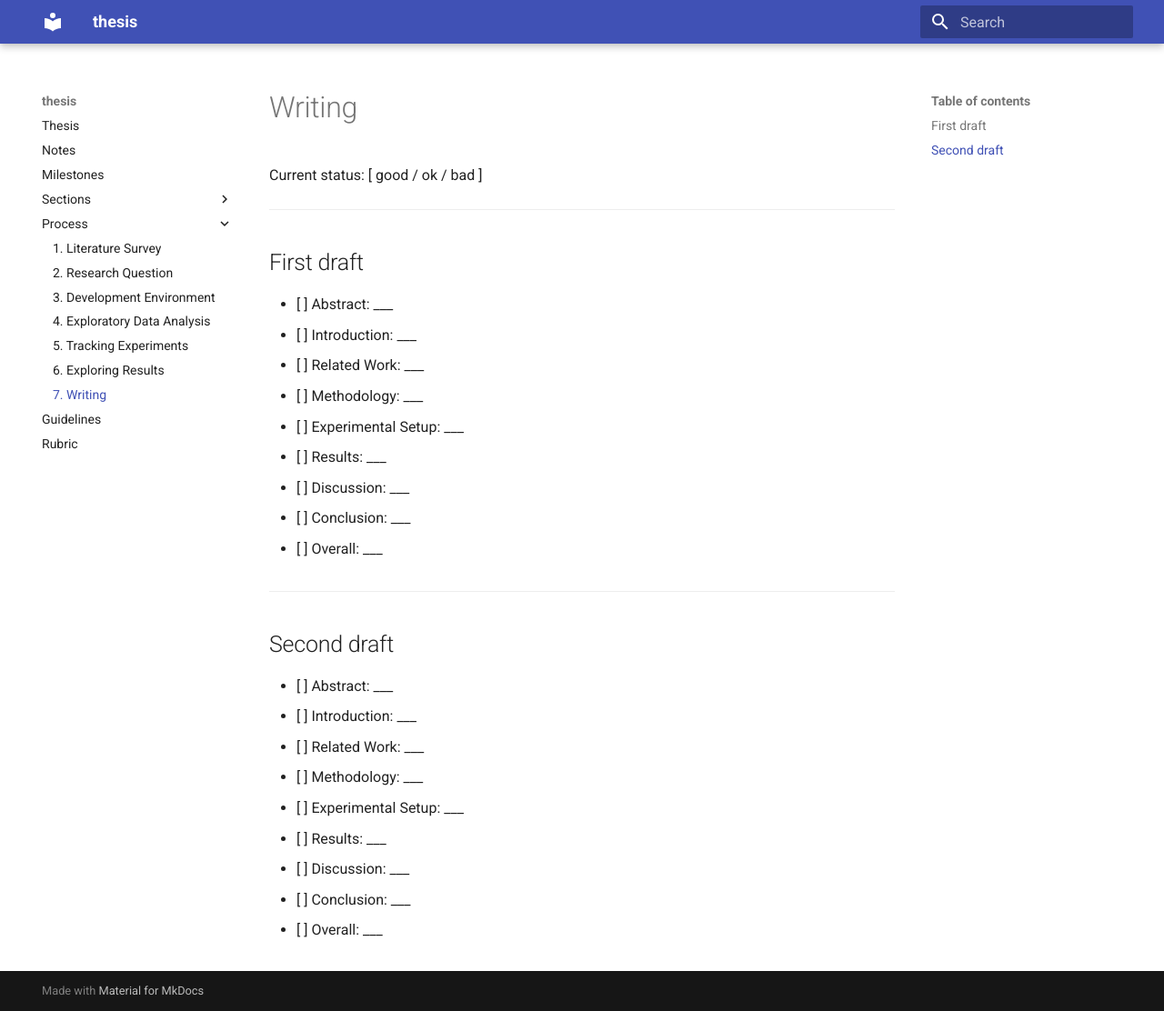
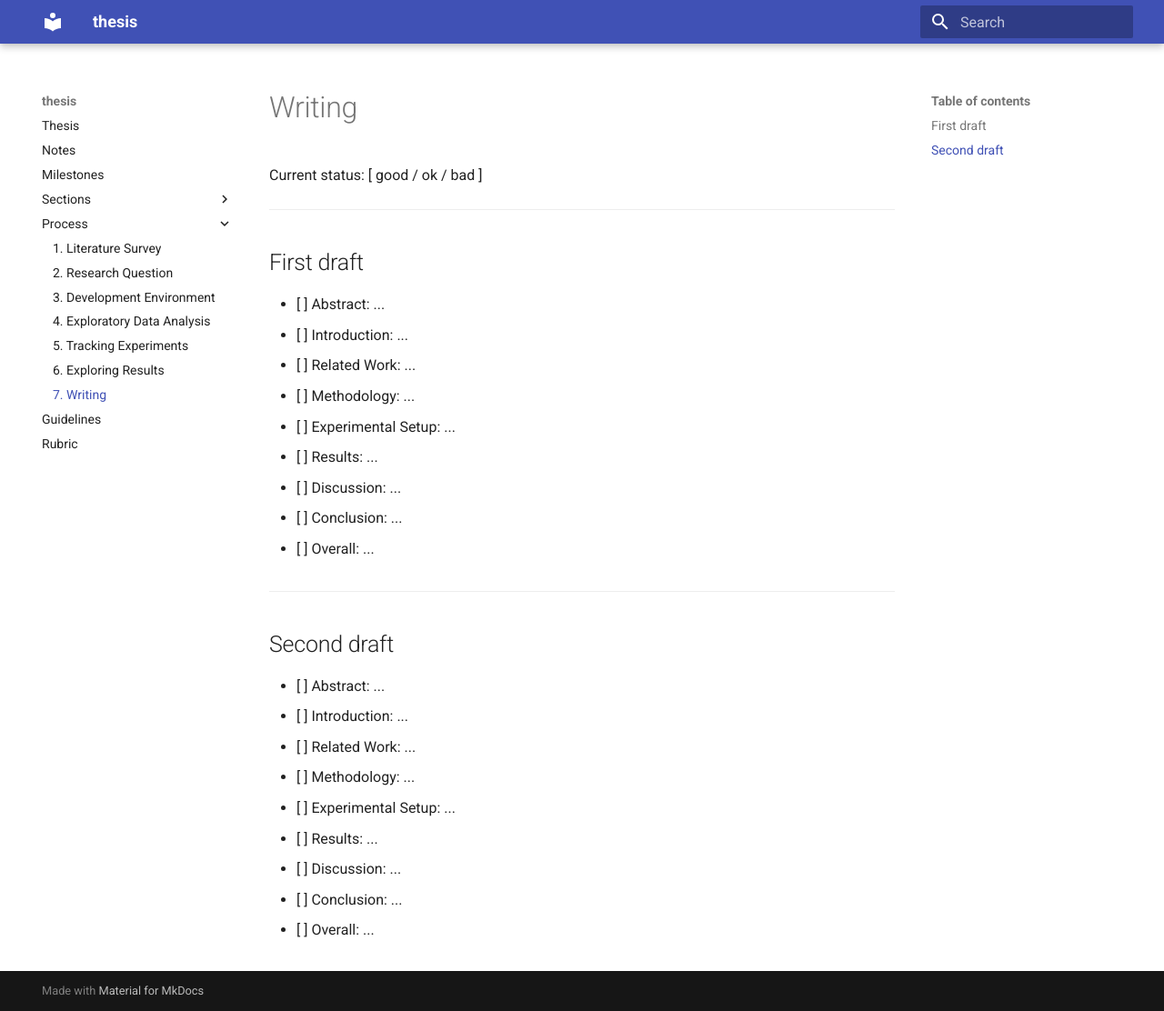
Before and after one commit to am00ma/thesis-template, an MkDocs documentation site: the page built from docs/process/07-writing.md, in a window 1280 px wide and 1112 px high. Shown: the whole window at 91% size. Built offline with MkDocs 1.6.1 and Material for MkDocs 9.7.7, drawn with Linux system fonts in a browser that asks for light colours.

```diff
--- a/docs/process/07-writing.md
+++ b/docs/process/07-writing.md
@@ -1,33 +1,33 @@
 # Writing
 
-Current status:  [ good / ok / bad ]
+Current status: [ good / ok / bad ]
 
 ---
 
 ## First draft
 
-- [ ] Abstract: ___
-- [ ] Introduction: ___
-- [ ] Related Work: ___
-- [ ] Methodology: ___
-- [ ] Experimental Setup: ___
-- [ ] Results: ___
-- [ ] Discussion: ___
-- [ ] Conclusion: ___
+- [ ] Abstract: ...
+- [ ] Introduction: ...
+- [ ] Related Work: ...
+- [ ] Methodology: ...
+- [ ] Experimental Setup: ...
+- [ ] Results: ...
+- [ ] Discussion: ...
+- [ ] Conclusion: ...
 
-- [ ] Overall: ___
+- [ ] Overall: ...
 
 ---
 
 ## Second draft
 
-- [ ] Abstract: ___
-- [ ] Introduction: ___
-- [ ] Related Work: ___
-- [ ] Methodology: ___
-- [ ] Experimental Setup: ___
-- [ ] Results: ___
-- [ ] Discussion: ___
-- [ ] Conclusion: ___
+- [ ] Abstract: ...
+- [ ] Introduction: ...
+- [ ] Related Work: ...
+- [ ] Methodology: ...
+- [ ] Experimental Setup: ...
+- [ ] Results: ...
+- [ ] Discussion: ...
+- [ ] Conclusion: ...
 
-- [ ] Overall: ___
+- [ ] Overall: ...
```
Also changed, not shown: README.md (+20 -23 lines).
